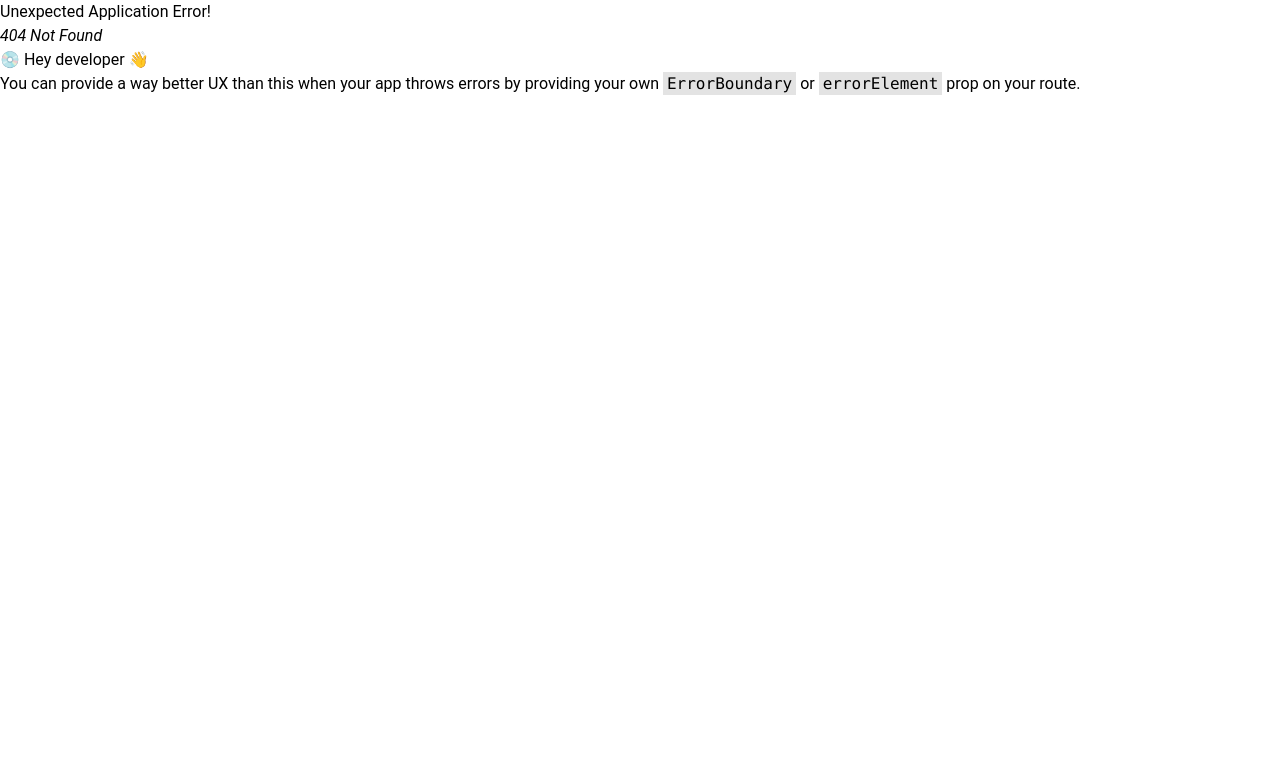
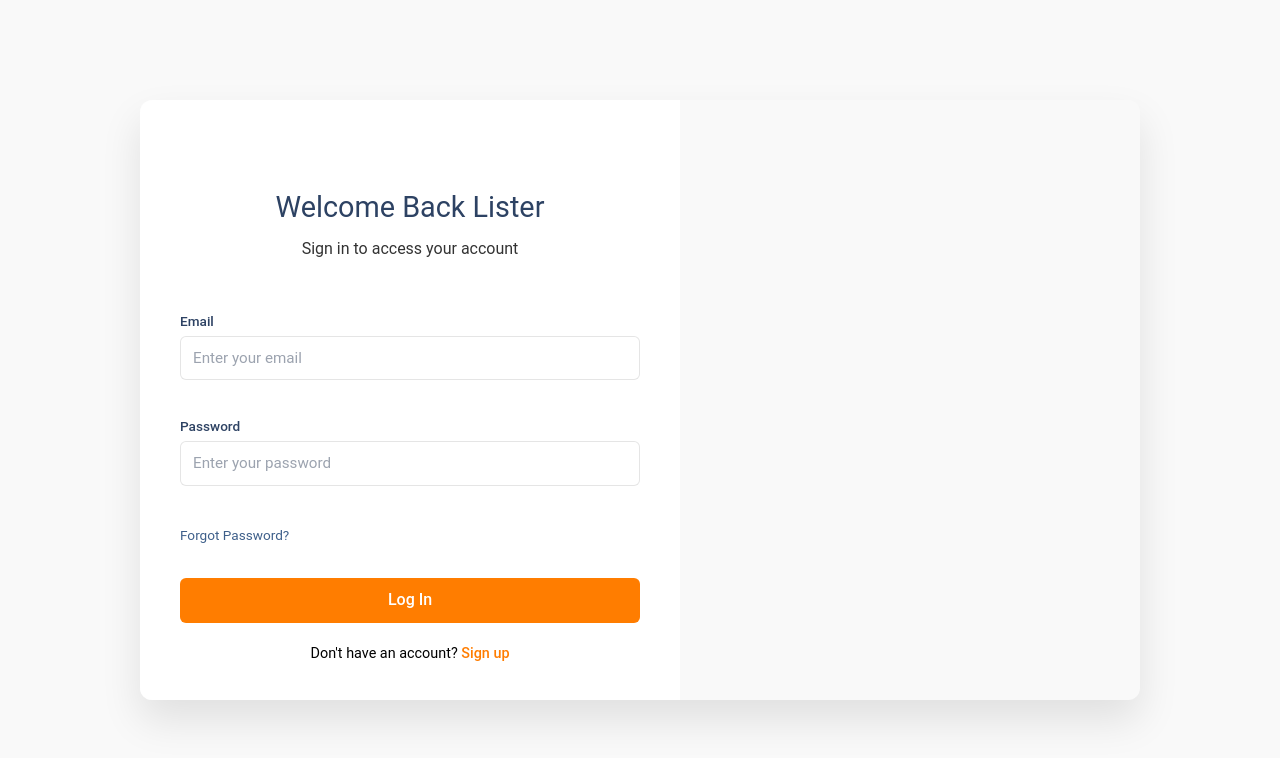
Before and after one commit to sumitmahankale/FindMySpot, a React (Vite) app: page /listerlogin in a window 1280 px wide. Before the commit this address had no page. Shown: the top 758 px of the page. Built offline with nearby package versions, Linux system fonts and the light colour scheme.

Commit message:
Created Lister Login and signup pages

```diff
--- /dev/null
+++ b/src/components/ListerLogin.jsx
@@ -0,0 +1,140 @@
+import React, { useState } from 'react';
+import { useNavigate } from 'react-router-dom';
+import './CSS/LoginPage.css';
+import { Link } from 'react-router-dom';
+import Swal from 'sweetalert2';
+
+const LoginPage = () => {
+  const [email, setEmail] = useState('');
+  const [password, setPassword] = useState('');
+  const [isLoading, setIsLoading] = useState(false);
+  const navigate = useNavigate();
+
+  const showSuccessAlert = (message) => {
+    Swal.fire({
+      title: 'Success!',
+      text: message,
+      icon: 'success',
+      confirmButtonText: 'Continue',
+      confirmButtonColor: '#4CAF50',
+      timer: 2000,
+      timerProgressBar: true
+    }).then(() => {
+      // Navigate to parking page after alert is closed
+      navigate('/listerdashboard');
+    });
+  };
+
+  const showErrorAlert = (message) => {
+    Swal.fire({
+      title: 'Error!',
+      text: message,
+      icon: 'error',
+      confirmButtonText: 'Try Again',
+      confirmButtonColor: '#f44336'
+    });
+  };
+
+  const handleSubmit = (e) => {
+    e.preventDefault();
+    setIsLoading(true);
+
+    // Simulate API call
+    setTimeout(() => {
+      setIsLoading(false);
+
+      // Simple validation
+      if (email && password.length >= 6) {
+        localStorage.setItem('isAuthenticated', 'true');
+
+        const username = email.split('@')[0];
+        localStorage.setItem('username', username);
+
+        // Show success alert and redirect on close
+        showSuccessAlert('Login successful!');
+      } else {
+        showErrorAlert('Invalid credentials. Email required and password must be at least 6 characters.');
+      }
+    }, 1500);
+  };
+
+  return (
+    <div className="login-page">
+      <div className="login-container">
+        <div className="login-form-container animate-slide-left">
+          <div className="login-header">
+            <div className="logo animate-scale">
+              SecureLogin
+            </div>
+            <h2 className="animate-fade-down">
+              Welcome Back Lister
+            </h2>
+            <p className="animate-fade-down-delay">
+              Sign in to access your account
+            </p>
+          </div>
+
+          <form onSubmit={handleSubmit} className="login-form animate-fade-in">
+            <div className="form-group">
+              <label htmlFor="email">Email</label>
+              <input
+                className="input-focus-effect"
+                type="email"
+                id="email"
+                placeholder="Enter your email"
+                value={email}
+                onChange={(e) => setEmail(e.target.value)}
+                required
+              />
+            </div>
+
+            <div className="form-group">
+              <label htmlFor="password">Password</label>
+              <input
+                className="input-focus-effect"
+                type="password"
+                id="password"
+                placeholder="Enter your password"
+                value={password}
+                onChange={(e) => setPassword(e.target.value)}
+                required
+              />
+            </div>
+
+            <div className="form-options">
+              <a href="#" onClick={() => navigate('/forgetpass')} className="hover-orange">
+                Forgot Password?
+              </a>
+            </div>
+
+            <button
+              type="submit"
+              className="login-button hover-effect"
+              disabled={isLoading}
+            >
+              {isLoading ? (
+                <div className="spinner"></div>
+              ) : (
+                'Log In'
+              )}
+            </button>
+          </form>
+
+          <div className="register-option animate-fade-in-delay">
+            <p>Don't have an account? <Link to="/listersignup">Sign up</Link></p>
+          </div>
+        </div>
+
+        <div className="login-image-container animate-slide-right">
+          <img
+            src="/login-image.png"
+            alt="Login illustration"
+            className="login-image"
+          />
+        </div>
+      </div>
+    </div>
+  );
+};
+
+export default LoginPage;
--- a/src/components/SignupPage.jsx
+++ b/src/components/ListerSignup.jsx
@@ -106,7 +106,7 @@ const SignupPage = () => {
               SecureLogin
             </div>
             <h2 className="animate-fade-down">
-              Create Account
+              Create Lister Account
             </h2>
             <p className="animate-fade-down-delay">
               Sign up to get started
@@ -192,9 +192,9 @@ const SignupPage = () => {
           </form>
 
           <div className="login-option animate-fade-in-delay">
-            <p>Already have an account? <a href="#login" onClick={() => navigate('/login')}>Log in</a></p>
+            <p>Already have an account? <a href="#login" onClick={() => navigate('/listerlogin')}>Log in</a></p>
             <Link to="/" className="back-link">
-              ← Back
+              ← Home
             </Link>
           </div>
 
```
Also changed, not shown: src/App.jsx (+10 -2 lines).
